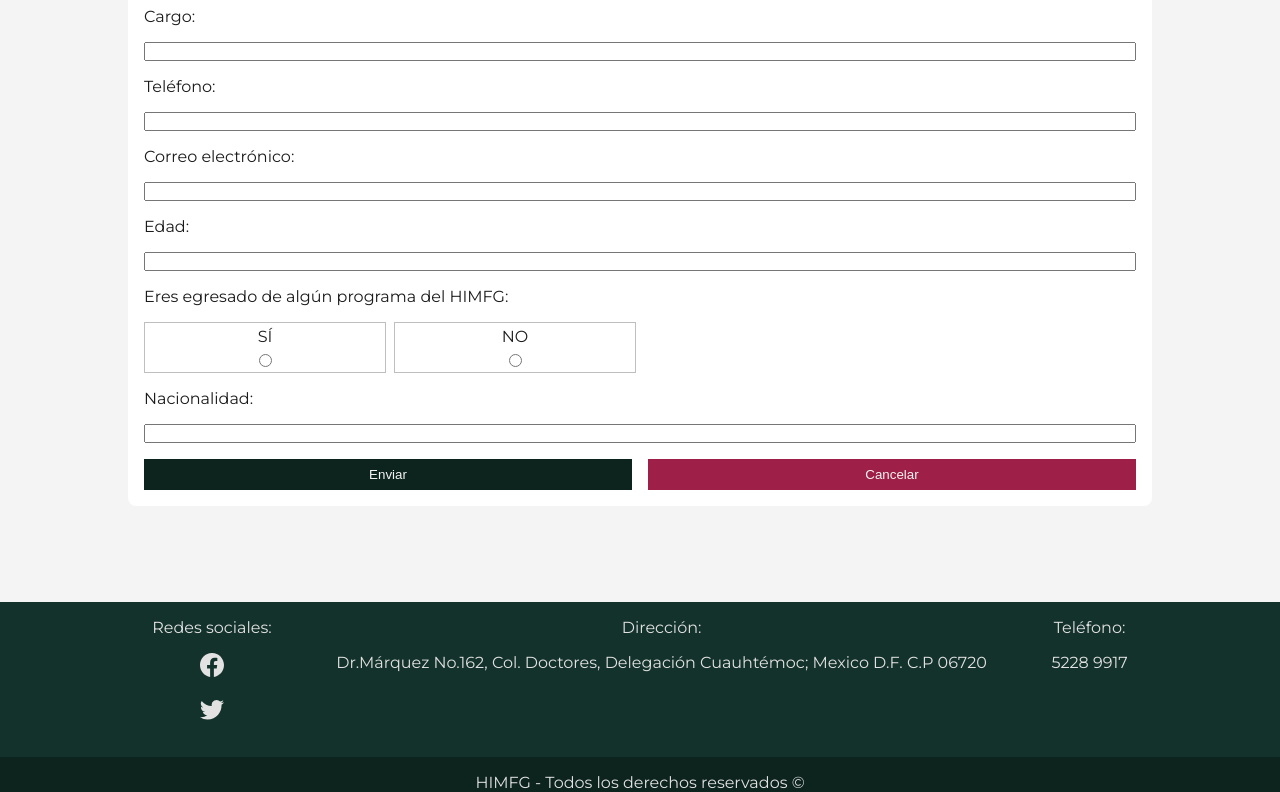
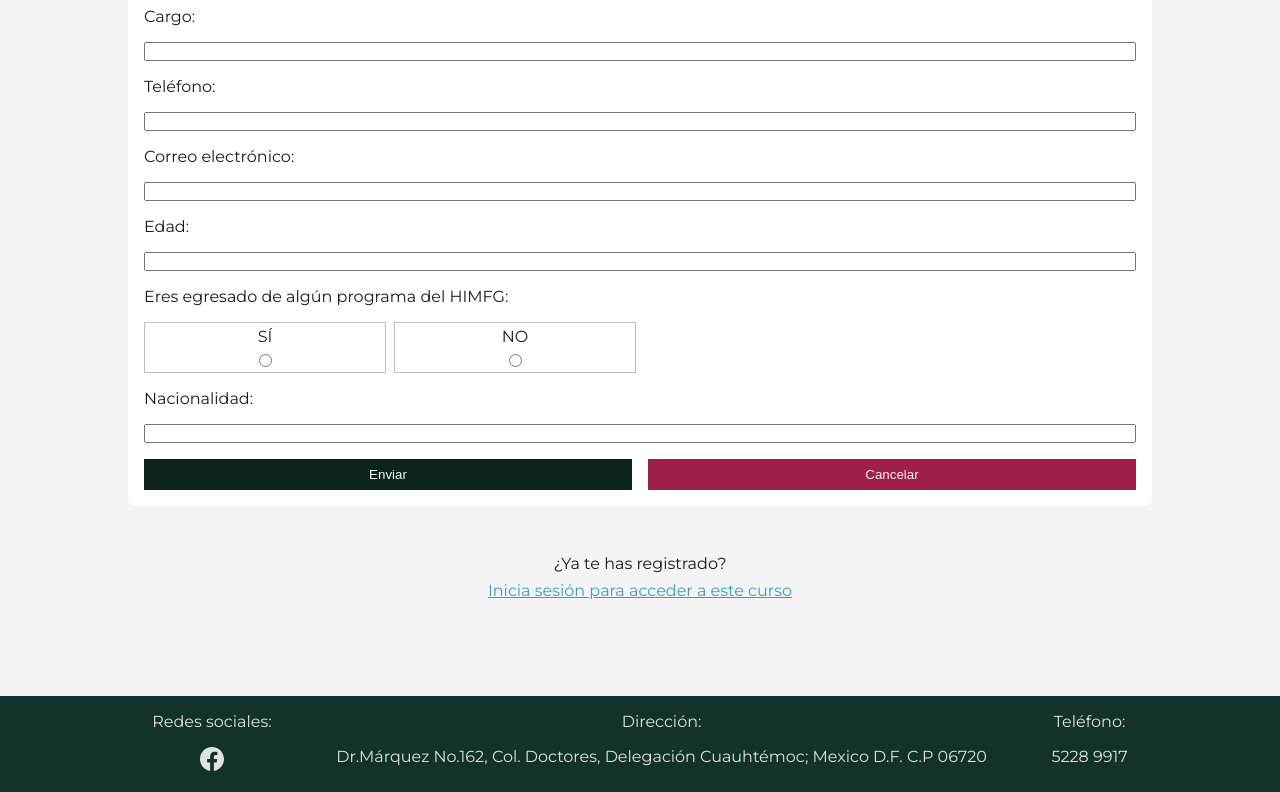
Before and after one commit to ricardoggz/himfg-cursos-website, a Next.js app: page /register in a window 1280 px wide. Shown: the part 954-1746 px from the top of the page. Built offline with nearby package versions, Linux system fonts and the light colour scheme.

Commit message:
[add]: link to user login

```diff
--- a/src/components/registerForm/form.module.css
+++ b/src/components/registerForm/form.module.css
@@ -39,3 +39,14 @@
 .buttonDanger{
     background: var(--red-primary);
 }
+.anchorLogin{
+    align-items: center;
+    display:flex;
+    flex-direction: column;
+    gap:0.5rem;
+    justify-content: center;
+    margin-top:3rem;
+}
+.anchorLogin a{
+    color:var(--blue-secondary);
+}
--- a/src/components/registerForm/registerForm.js
+++ b/src/components/registerForm/registerForm.js
@@ -18,7 +18,8 @@ export const RegisterForm = ()=>{
         onReset()
     }
     return (
-        <form className={`flexContainer ${styles.formWrapper}`} onSubmit={onSubmit}>
+        <>
+            <form className={`flexContainer ${styles.formWrapper}`} onSubmit={onSubmit}>
             <label>Nombre completo empezando por apellidos:</label>
             <input type='text' name='student_name' required onChange={onChange}/>
             <label>¿Cuál es su título profesional?:</label>
@@ -273,6 +274,11 @@ export const RegisterForm = ()=>{
                     Cancelar
                 </button>
             </div>
-        </form>
+            </form>
+            <div className={styles.anchorLogin}>
+                <span>¿Ya te has registrado?</span>
+                <a href="/">Inicia sesión para acceder a este curso</a>
+            </div>
+        </>
     )
 }
```
